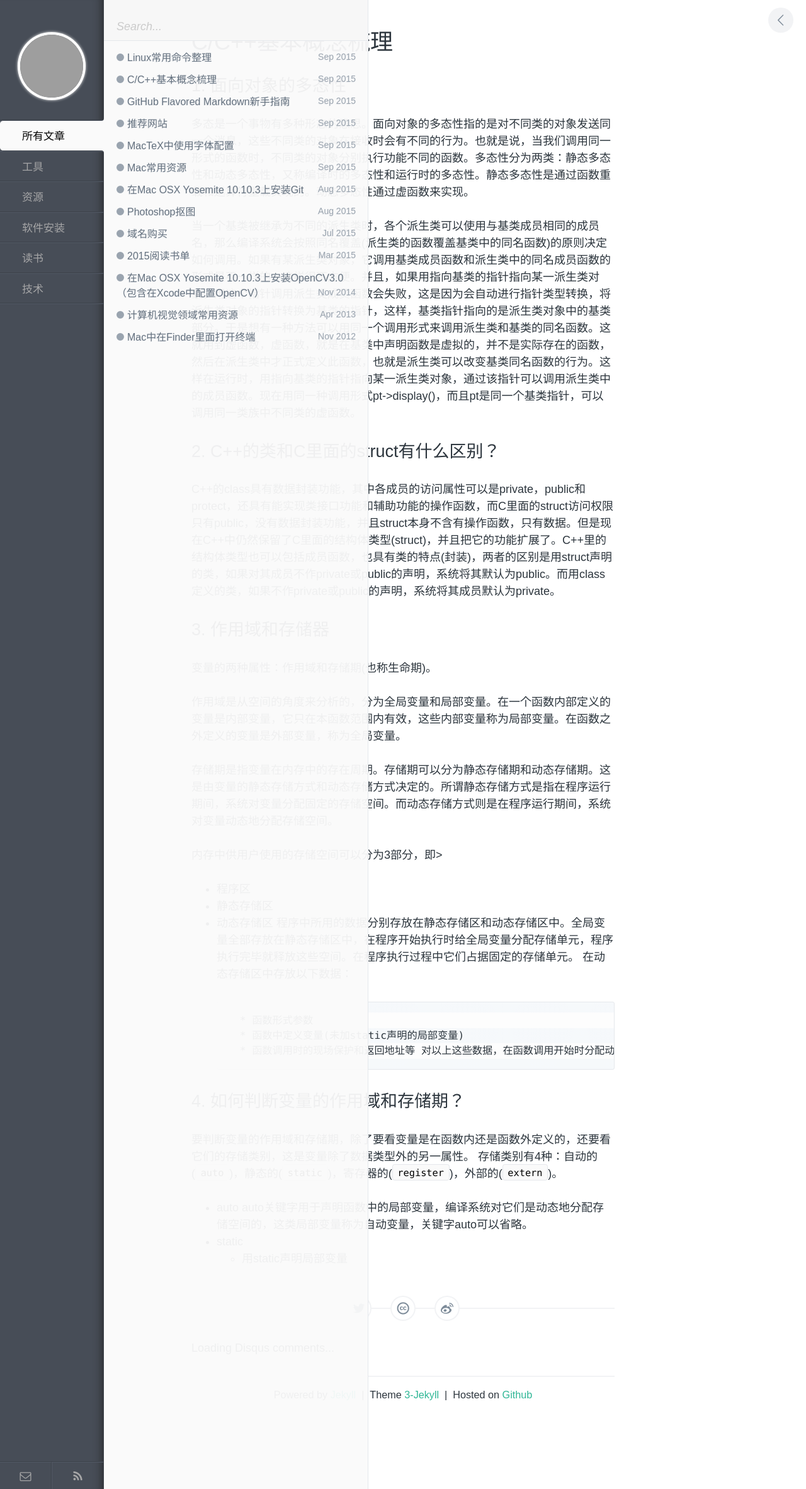
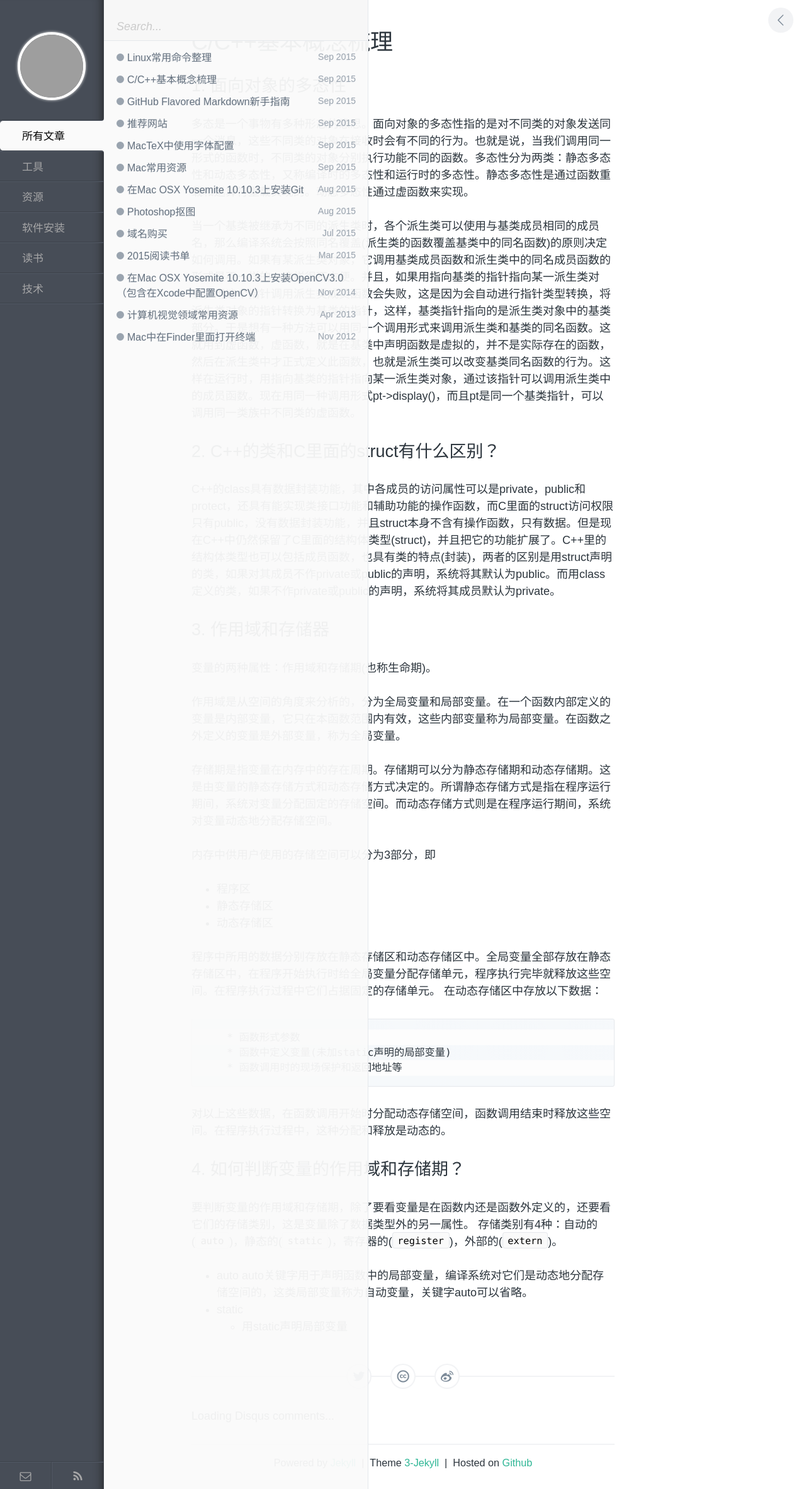
Before and after one commit to zhuyafei/zhuyafei.github.io, a Jekyll site: the page built from _posts/tech/2015-09-21-C++.md, in a window 1280 px wide. Shown: the whole page at 63% size. Built offline with Jekyll 4.4.1, drawn with Linux system fonts in a browser that asks for light colours; comment, search, counter and statistics services are not loaded; grey boxes are pictures that could not be loaded.

Commit message:
Modify 2015-09-21-C++.md

```diff
--- a/_posts/tech/2015-09-21-C++.md
+++ b/_posts/tech/2015-09-21-C++.md
@@ -19,16 +19,19 @@
 
 存储期是指变量在内存中的存在周期。存储期可以分为静态存储期和动态存储期。这是由变量的静态存储方式和动态存储方式决定的。所谓静态存储方式是指在程序运行期间，系统对变量分配固定的存储空间。而动态存储方式则是在程序运行期间，系统对变量动态地分配存储空间。
 
-内存中供用户使用的存储空间可以分为3部分，即>
+内存中供用户使用的存储空间可以分为3部分，即
+
 * 程序区
 * 静态存储区
 * 动态存储区
+
 程序中所用的数据分别存放在静态存储区和动态存储区中。全局变量全部存放在静态存储区中，在程序开始执行时给全局变量分配存储单元，程序执行完毕就释放这些空间。在程序执行过程中它们占据固定的存储单元。
 在动态存储区中存放以下数据：
 
 		* 函数形式参数
 		* 函数中定义变量(未加static声明的局部变量)
 		* 函数调用时的现场保护和返回地址等
+
 对以上这些数据，在函数调用开始时分配动态存储空间，函数调用结束时释放这些空间。在程序执行过程中，这种分配和释放是动态的。
 
 ## 4. 如何判断变量的作用域和存储期？
```
